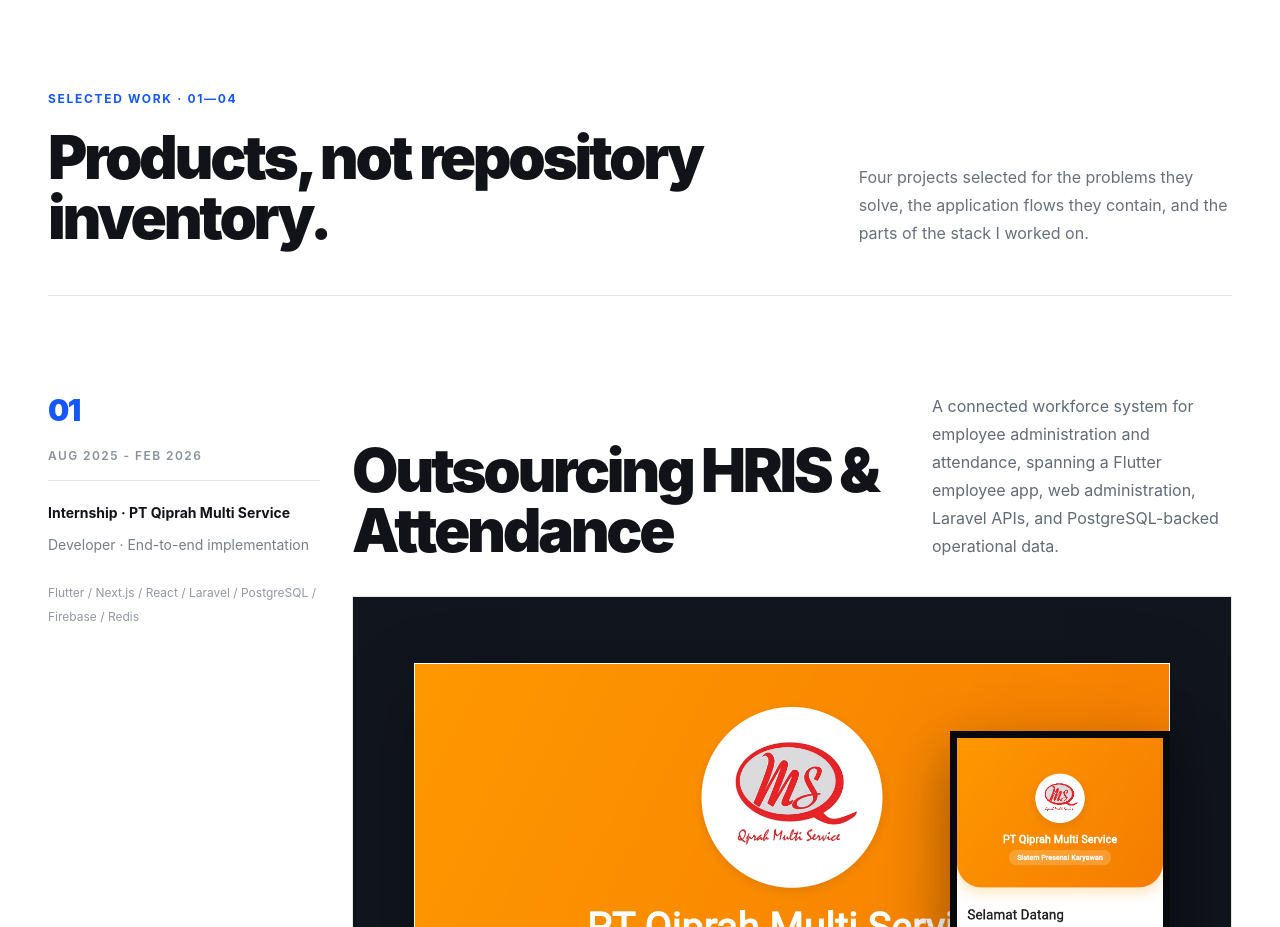
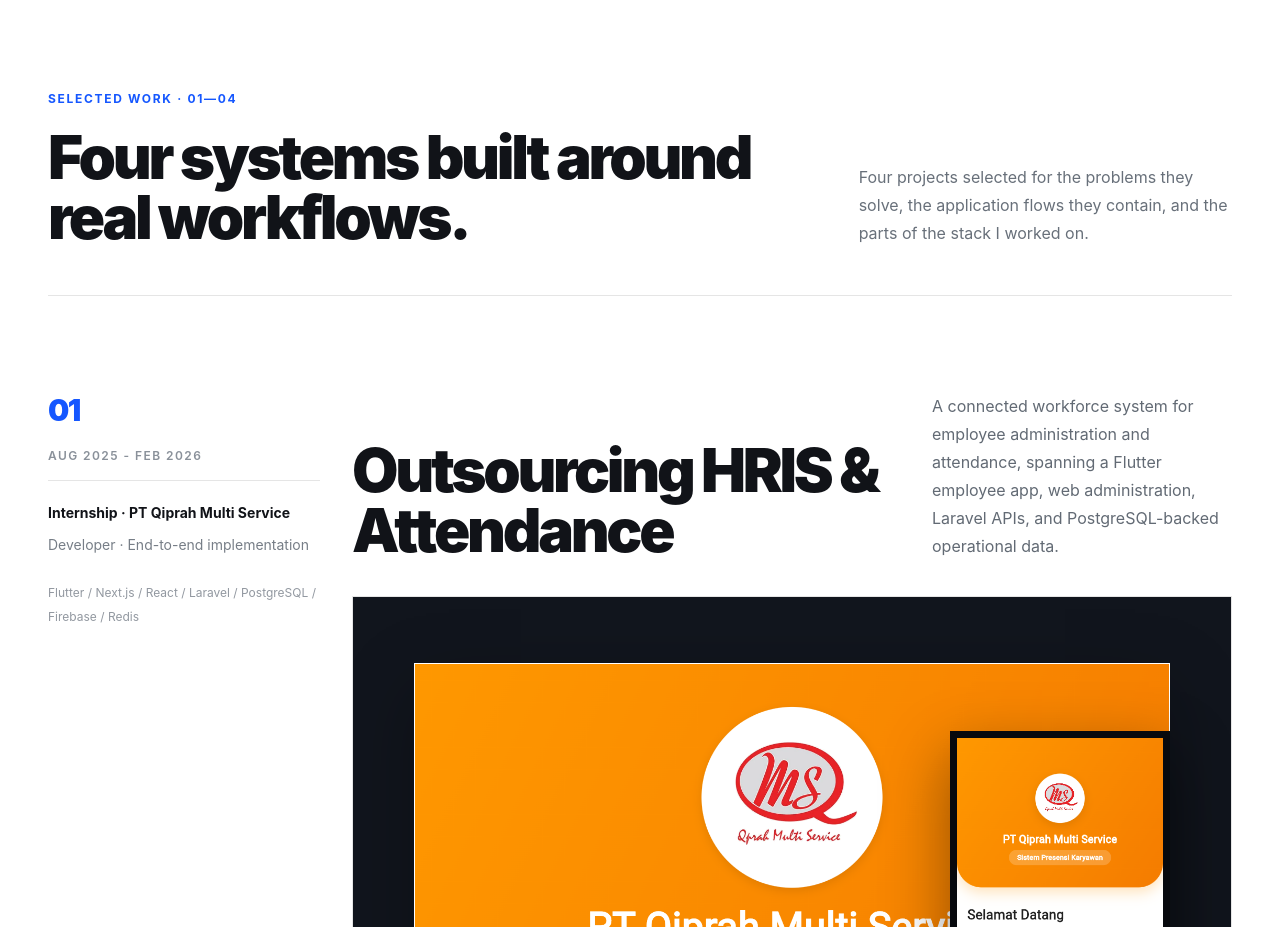
Before and after one commit to ragil1001/ragil-riztianda, a React (Vite) app: page / in a window 1280 px wide. Shown: the part 1000-1927 px from the top of the page. Built offline with nearby package versions, Linux system fonts and the light colour scheme.

Commit message:
copy: refine selected work heading

```diff
--- a/src/components/Work/Work.jsx
+++ b/src/components/Work/Work.jsx
@@ -99,7 +99,7 @@
           <div className="lg:col-span-8">
             <p className="text-xs font-bold uppercase tracking-[0.14em] text-[#1557ff]">Selected work · 01—04</p>
             <h2 className="mt-5 max-w-[840px] text-4xl font-black leading-[0.98] tracking-[-0.055em] text-[#111318] sm:text-5xl lg:text-6xl">
-              Products, not repository inventory.
+              Four systems built around real workflows.
             </h2>
           </div>
           <p className="max-w-[430px] text-base leading-7 text-[#68707a] lg:col-span-4 lg:justify-self-end">
```
